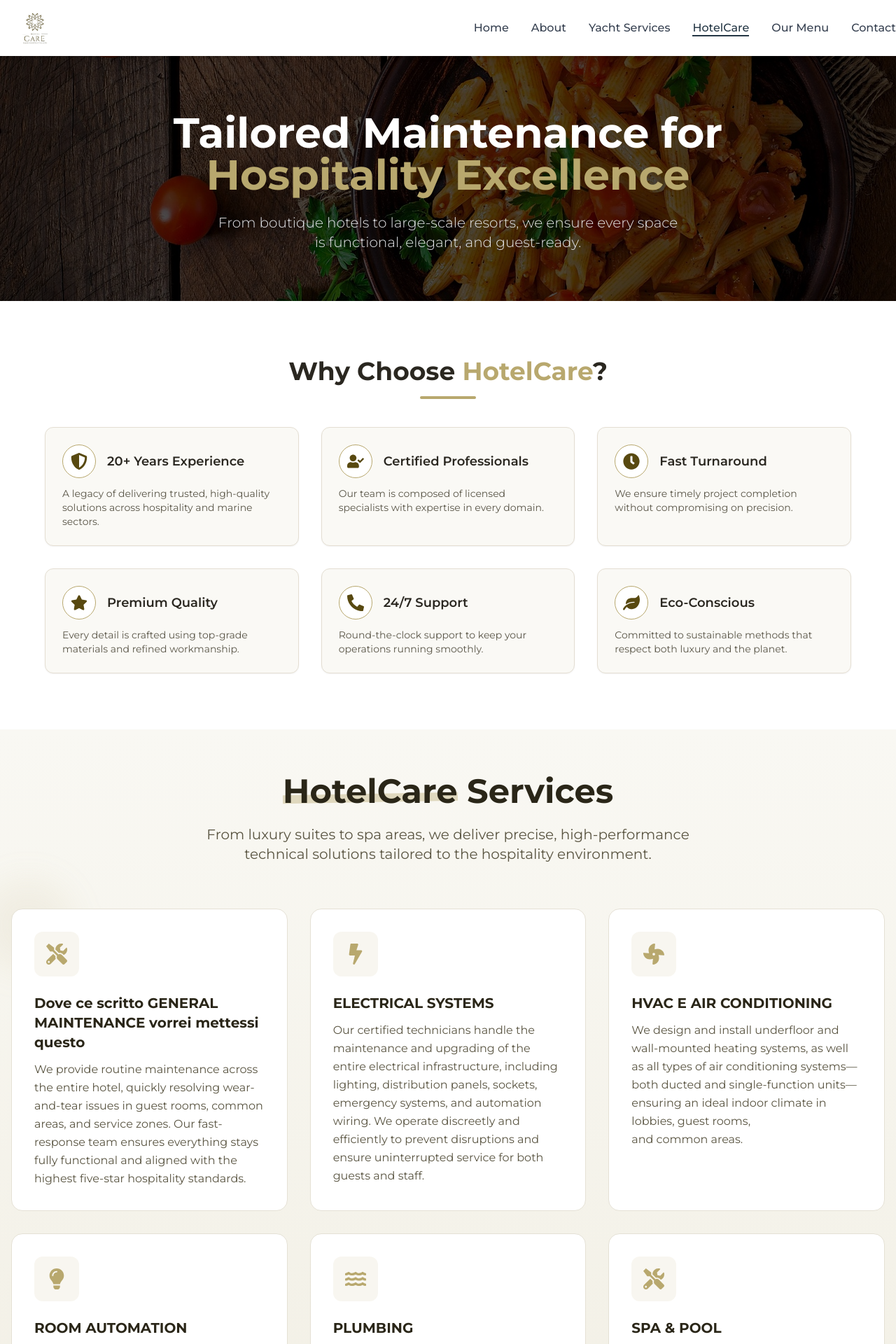
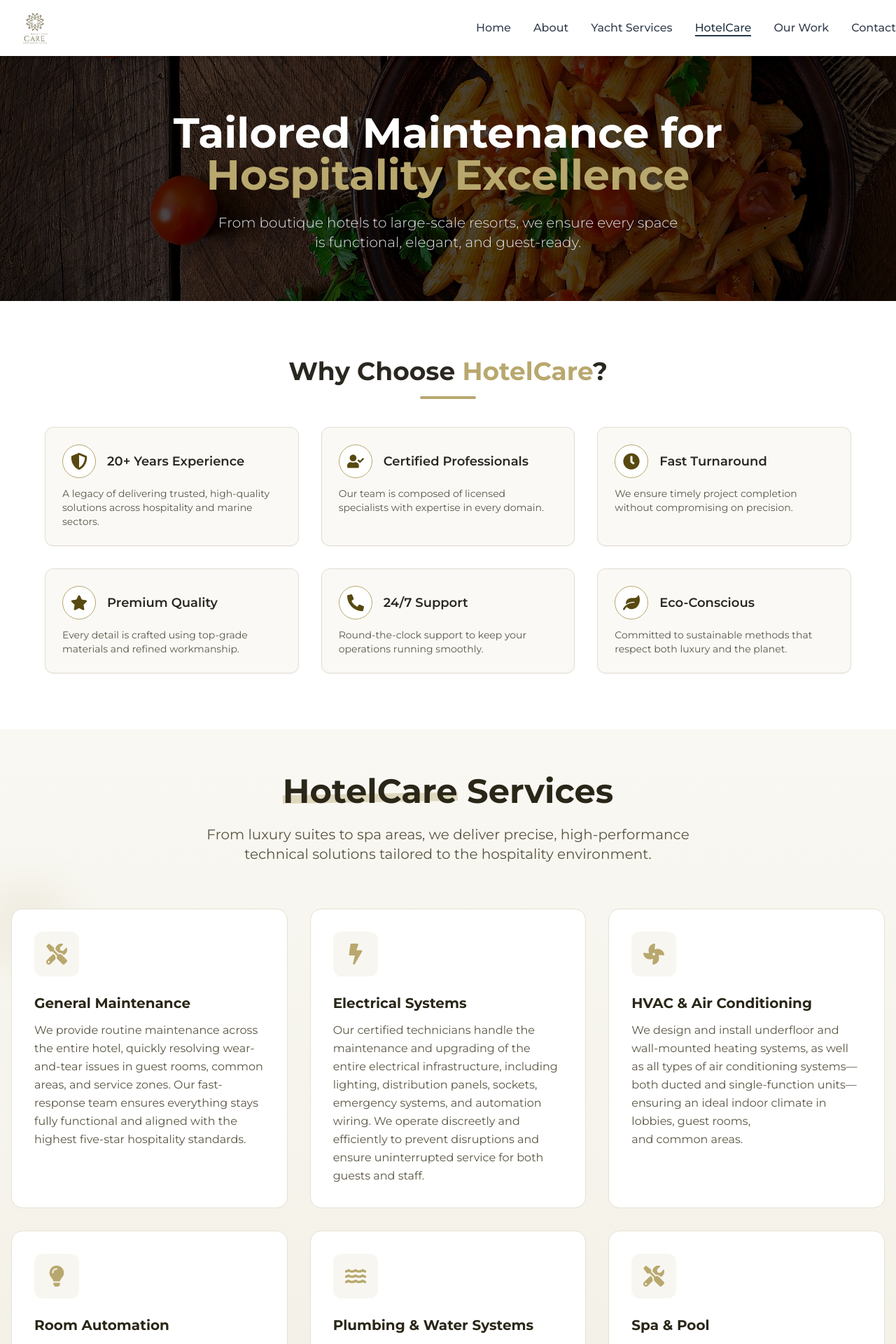
Before and after one commit to ankit4a4/HOTELCARE, a Next.js app: page /hotelcare in a window 1280 px wide. Shown: the top 1920 px of the page at 70% size. Built offline with nearby package versions, Linux system fonts and the light colour scheme.

Commit message:
letest code push

```diff
--- a/components/HotelCare/HotelServicesSection.jsx
+++ b/components/HotelCare/HotelServicesSection.jsx
@@ -4,33 +4,33 @@ import { FaTools, FaFan, FaBolt, FaWater, FaLightbulb } from "react-icons/fa";
 const hotelServices = [
     {
         icon: <FaTools className="text-3xl" />,
-        title: "Dove ce scritto GENERAL MAINTENANCE vorrei mettessi questo ",
+        title: "General Maintenance",
         description: "We provide routine maintenance across the entire hotel, quickly resolving wear-and-tear issues in guest rooms, common areas, and service zones. Our fast-response team ensures everything stays fully functional and aligned with the highest five-star hospitality standards."
     },
     {
         icon: <FaBolt className="text-3xl" />,
-        title: "ELECTRICAL SYSTEMS ",
+        title: "Electrical Systems",
         description: "Our certified technicians handle the maintenance and upgrading of the entire electrical infrastructure, including lighting, distribution panels, sockets, emergency systems, and automation wiring. We operate discreetly and efficiently to prevent disruptions and ensure uninterrupted service for both guests and staff."
     },
     {
         icon: <FaFan className="text-3xl" />,
-        title: "HVAC E AIR CONDITIONING ",
+        title: "HVAC & Air Conditioning",
         description: "We design and install underfloor and wall-mounted heating systems, as well as all types of air conditioning systems—both ducted and single-function units—ensuring an ideal indoor climate in lobbies, guest rooms, and common areas."
     },
     {
         icon: <FaLightbulb className="text-3xl" />,
-        title: "ROOM AUTOMATION",
+        title: "Room Automation",
         description: "We design, supply, and install smart automation systems for any hotel function, ensuring functionality and energy efficiency in guest rooms, common areas, and all zones where automation is required. Our solutions enhance the guest experience while optimizing energy consumption and integrating seamlessly with the hotel’s design."
     },
     {
         icon: <FaWater className="text-3xl" />,
-        title: "PLUMBING ",
+        title: "Plumbing & Water Systems",
         description: "We design and repair plumbing systems made from any type of material, and we plan and fully renovate all types of bathrooms or water-dependent facilities. We also design and install water-saving systems throughout the entire property."
     },
     {
         icon: <FaTools className="text-3xl" />,
-        title: "SPA & POOL",
-        description: "We design and install swimming pools along with their complete systems, and provide various types of pool covers. We also design and install pool water heating systems. As authorized resellers, we supply and install both indoor and outdoor cryotherapy tubs in a range of models.  We offer specialized maintenance for pools, saunas, steam rooms, and wellness centers, covering pumps, filtration systems, water treatment, and temperature control.Our services ensure safety, hygiene, and the luxurious comfort expected in wellness areas."
+        title: "Spa & Pool",
+        description: "We design and install swimming pools along with their complete systems, and provide various types of pool covers. We also design and install pool water heating systems. As authorized resellers, we supply and install both indoor and outdoor cryotherapy tubs in a range of models. We offer specialized maintenance for pools, saunas, steam rooms, and wellness centers, covering pumps, filtration systems, water treatment, and temperature control. Our services ensure safety, hygiene, and the luxurious comfort expected in wellness areas."
     },
 ];
 
--- a/components/Navigation.js
+++ b/components/Navigation.js
@@ -17,7 +17,7 @@ const Navigation = () => {
     { name: "About", href: "/about" },
     { name: "Yacht Services", href: "/yacht-services" },
     { name: "HotelCare", href: "/hotelcare" },
-    { name: "Our Menu", href: "/our-menu" },
+    { name: "Our Work", href: "/our-menu" },
     { name: "Contact", href: "/contact" },
   ];
 
--- a/components/ourmenu/OurMenuHero.jsx
+++ b/components/ourmenu/OurMenuHero.jsx
@@ -25,7 +25,7 @@ const OurMenuHero = () => {
                             ease: [0.6, -0.05, 0.01, 0.99]
                         }}
                     >
-                        Our Menu
+                        Our Work
                     </motion.h1>
 
                     <motion.p
--- a/components/ourmenu/OurMenuImagesGrid.jsx
+++ b/components/ourmenu/OurMenuImagesGrid.jsx
@@ -11,7 +11,7 @@ const OurMenuImagesGrid = () => {
     return (
         <div className="px-4 py-8 md:px-8 lg:px-12 max-w-7xl mx-auto">
             {/* Gallery Title - Optional */}
-            <h2 className="text-3xl font-bold text-center mb-8 text-gray-800">Our Menu Highlights</h2>
+            <h2 className="text-3xl font-bold text-center mb-8 text-gray-800">Our Work Highlights</h2>
 
             {/* Image Grid Container */}
             <div className="columns-1 sm:columns-2 lg:columns-3 gap-4 space-y-4">
```
